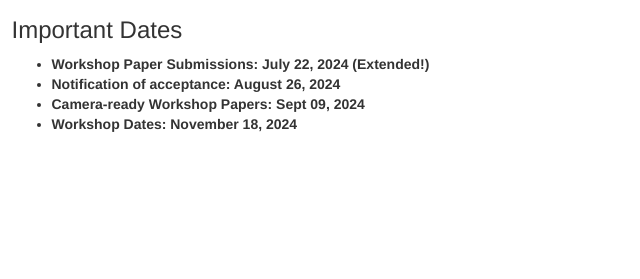
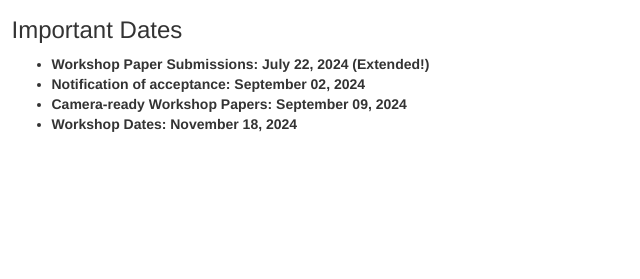
Before and after one commit to fededge2024/fededge2024.github.io, a plain HTML site: page index.html in a window 1280 px wide. Shown: the part 742-1021 px from the top of the page, 351-991 px from the left. Drawn offline with Linux system fonts and the light colour scheme.

Commit message:
update notiication date

```diff
--- a/index.html
+++ b/index.html
@@ -104,8 +104,8 @@
         <h3>Important Dates</h3>
         <ul>
           <li style="font-weight: bold;">Workshop Paper Submissions:  July 22, 2024 (Extended!)</li>
-          <li style="font-weight: bold;">Notification of acceptance: August 26, 2024</li>
-					<li style="font-weight: bold;">Camera-ready Workshop Papers: Sept 09, 2024 </li>
+          <li style="font-weight: bold;">Notification of acceptance: September 02, 2024</li>
+					<li style="font-weight: bold;">Camera-ready Workshop Papers: September 09, 2024 </li>
 					<li style="font-weight: bold;">Workshop Dates:  November 18, 2024</li>
         </ul>
 
```
Also changed, not shown: call_for_papers.html (+2 -2 lines).
